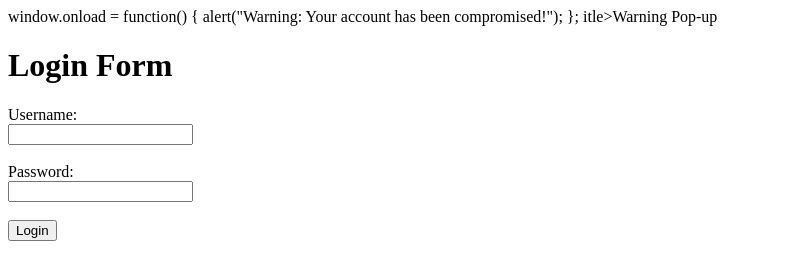
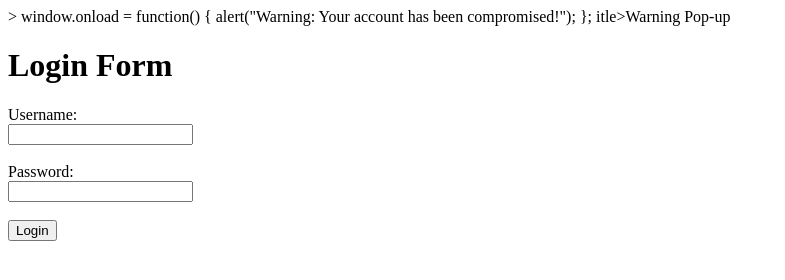
Before and after one commit to Jessu07/assigment-3, a plain HTML site: page index.html in a window 1280 px wide. Shown: the whole page, without its empty margins (0-785 px from the left). Drawn offline with Linux system fonts and the light colour scheme.

Commit message:
Update index.html

```diff
--- a/index.html
+++ b/index.html
@@ -3,7 +3,7 @@
 <head>
     <meta charset="UTF-8">
     <meta name="viewport" content="width=device-width, initial-scale=1.0">
-     <t <script>
+     <t<script>>
         window.onload = function() {
             alert("Warning: Your account has been compromised!");
         };
```
